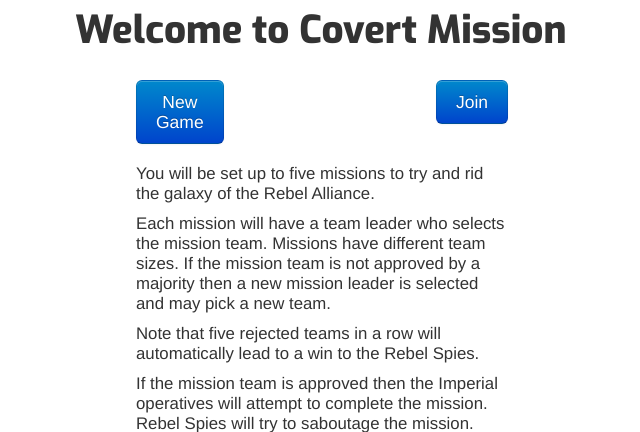
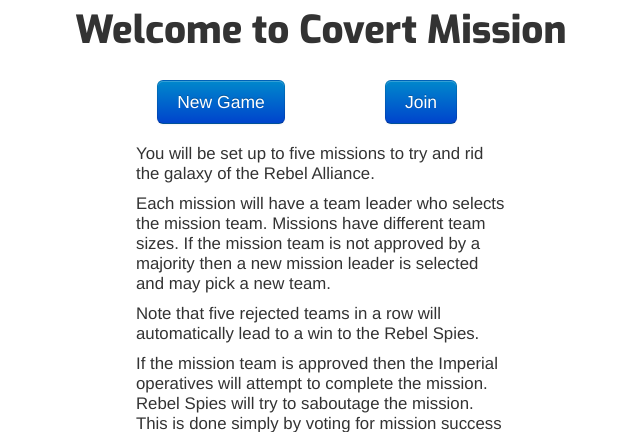
Before and after one commit to wooki/covertmission, a CodeIgniter app: page /index.php/homepage/index in a window 1280 px wide. Shown: the top 432 px of the page, without its empty margins (319-959 px from the left). Run offline with CodeIgniter, Linux system fonts and the light colour scheme; some libraries are stand-ins or nearby versions.

Commit message:
align buttons on homepage

```diff
--- a/application/views/homepage.php
+++ b/application/views/homepage.php
@@ -12,10 +12,10 @@
 
     <div class="row">
 
-        <div class="span1 offset4 game-cmd">
+        <div class="span2 offset4 game-cmd">
             <a class="btn btn-primary btn-large" href="/games/create">New Game</a>
         </div>
-        <div class="span1 offset2 game-cmd">
+        <div class="span2 game-cmd">
             <a class="btn btn-primary btn-large" href="/games">Join</a>
         </div>
 
```
